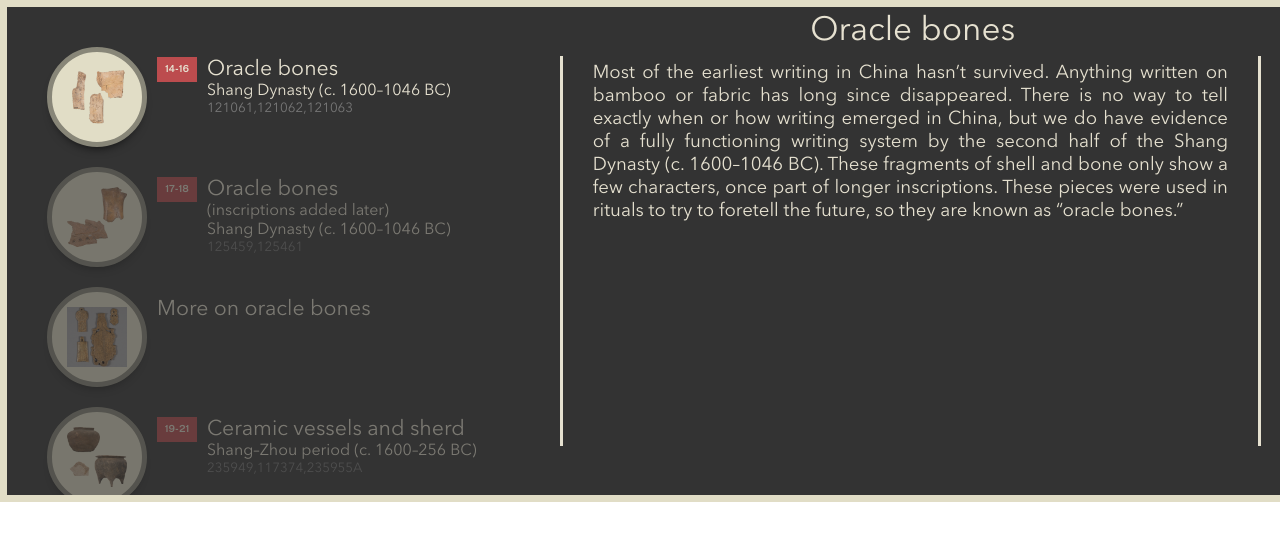
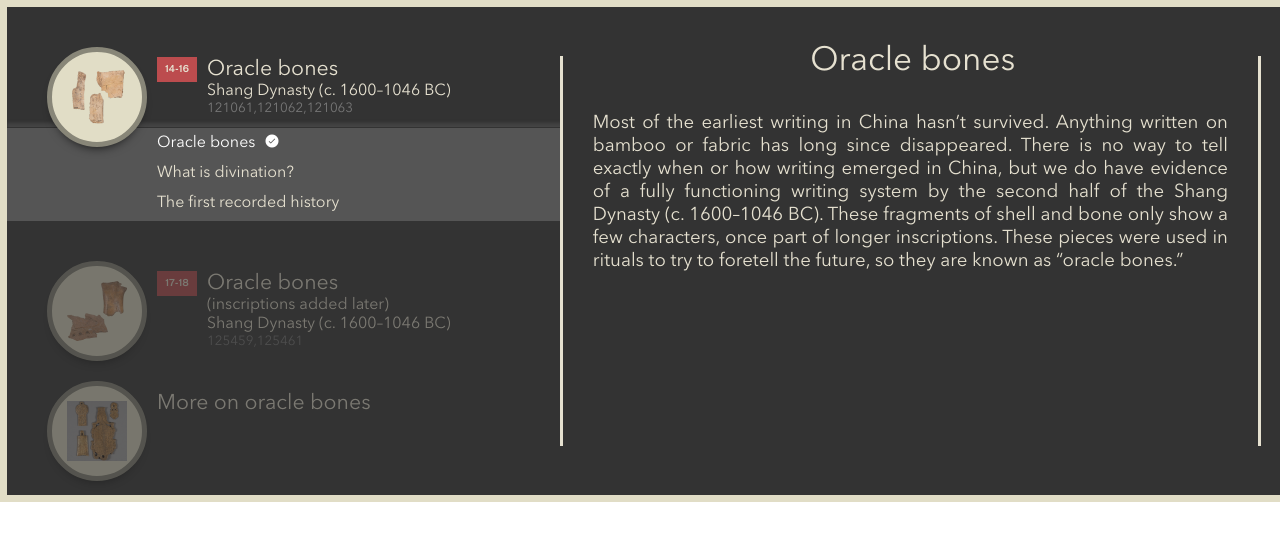
Before and after one commit to Amartya/museum-trail, a Django app: page /bigquestion/ in a window 1280 px wide; the page is wider, and only the part inside the window is pictured. Shown: the top 538 px of that part. Run offline with Django 3.2, Linux system fonts and the light colour scheme; data comes from the database, SQL or seed files in the repository; some web fonts are replaced; grey boxes are pictures that could not be loaded.

Commit message:
minor edits to detail column

```diff
--- a/digitalrail/static/digitalrail/attractscreen/css/bigquestion.css
+++ b/digitalrail/static/digitalrail/attractscreen/css/bigquestion.css
@@ -223,21 +223,18 @@ body {
   overflow-y: scroll;
   font-size: 14pt;
   padding: 30px 30px 0px 30px; }
-  #detail-col #detail-header {
-    position: fixed;
+  #detail-col .detail-header {
     background-color: #333333;
-    top: 7px;
     height: 50px;
     width: 640px;
     margin-bottom: 20px;
     font-size: 25pt;
     line-height: 50px;
     text-align: center; }
-  #detail-col #detail-text {
+  #detail-col .detail-text {
     margin-top: 25px;
     height: 385px;
-    overflow-x: hidden;
-    overflow-y: scroll; }
+    overflow-x: hidden; }
 
 #media-col {
   position: relative;
--- a/digitalrail/static/digitalrail/attractscreen/css/scss/bigquestion.scss
+++ b/digitalrail/static/digitalrail/attractscreen/css/scss/bigquestion.scss
@@ -302,7 +302,6 @@ body {
   }
 }
 
-
 #artifacts-col:after {
   @include semi-border();
   right: 0;
@@ -314,10 +313,8 @@ body {
   font-size: 14pt;
   padding: 30px 30px 0px 30px;
 
-  #detail-header{
-    position: fixed;
+  .detail-header{
     background-color: $background-color;
-    top: 7px;
     height: 50px;
     width: 640px;
     margin-bottom: 20px;
@@ -326,11 +323,10 @@ body {
     @include center-align(50px);
   }
 
-  #detail-text{
+  .detail-text{
     margin-top: 25px;
     height: 385px;
     overflow-x: hidden;
-    overflow-y: scroll;
   }
 }
 
--- a/digitalrail/templates/digitalrail/attractscreen/bigquestion.html
+++ b/digitalrail/templates/digitalrail/attractscreen/bigquestion.html
@@ -90,21 +90,10 @@
             </div>
             <!-- column2-->
             <div class="column" id="detail-col">
-                <div id="detail-header">
-                    Oracle Bones
+                <div class="detail-story-wrapper">
+                    <div class="detail-header"></div>
+                    <div class="detail-text"></div>
                 </div>
-                <div id="detail-text">
-                    Lorem ipsum dolor sit amet, consectetur adipiscing elit. Integer nec odio. Praesent libero. Sed cursus ante dapibus diam. Sed nisi. Nulla quis sem at nibh elementum imperdiet. Duis sagittis ipsum. Praesent mauris. Fusce nec tellus sed augue semper porta. Mauris massa. Vestibulum lacinia arcu eget nulla. Class aptent taciti sociosqu ad litora torquent per conubia nostra, per inceptos himenaeos.
-<br>
-Curabitur sodales ligula in libero. Sed dignissim lacinia nunc. Curabitur tortor. Pellentesque nibh. Aenean quam. In scelerisque sem at dolor. Maecenas mattis. Sed convallis tristique sem. Proin ut ligula vel nunc egestas porttitor. Morbi lectus risus, iaculis vel, suscipit quis, luctus non, massa. Fusce ac turpis quis ligula lacinia aliquet. Mauris ipsum. Nulla metus metus, ullamcorper vel, tincidunt sed, euismod in, nibh.
-<br>
-Quisque volutpat condimentum velit. Class aptent taciti sociosqu ad litora torquent per conubia nostra, per inceptos himenaeos. Nam nec ante. Sed lacinia, urna non tincidunt mattis, tortor neque adipiscing diam, a cursus ipsum ante quis turpis. Nulla facilisi. Ut fringilla. Suspendisse potenti. Nunc feugiat mi a tellus consequat imperdiet. Vestibulum sapien. Proin quam. Etiam ultrices.
-<br>
-Suspendisse in justo eu magna luctus suscipit. Sed lectus. Integer euismod lacus luctus magna. Quisque cursus, metus vitae pharetra auctor, sem massa mattis sem, at interdum magna augue eget diam. Vestibulum ante ipsum primis in faucibus orci luctus et ultrices posuere cubilia Curae; Morbi lacinia molestie dui. Praesent blandit dolor. Sed non quam. In vel mi sit amet augue congue elementum. Morbi in ipsum sit amet pede facilisis laoreet. Donec lacus nunc, viverra nec, blandit vel, egestas et, augue. Vestibulum tincidunt malesuada tellus.
-<br>
-Ut ultrices ultrices enim. Curabitur sit amet mauris. Morbi in dui quis est pulvinar ullamcorper. Nulla facilisi. Integer lacinia sollicitudin massa. Cras metus. Sed aliquet risus a tortor. Integer id quam. Morbi mi. Quisque nisl felis, venenatis tristique, dignissim in, ultrices sit amet, augue. Proin sodales libero eget ante.
-                </div>
-
             </div>
             <!-- column3-->
             <div class="column" id="media-col">
@@ -198,9 +187,10 @@ Ut ultrices ultrices enim. Curabitur sit amet mauris. Morbi in dui quis est pulv
 
                       if(index == 0){
                         var stories = objectData['stories'];
+
                         if(stories.length > 0){
-                            $('#detail-header').text(stories[0]['label']);
-                            $('#detail-text').text(stories[0]['content']);
+                            $('.detail-header').text(stories[0]['label']);
+                            $('.detail-text').text(stories[0]['content']);
                         }
                       }
                   }
@@ -210,9 +200,25 @@ Ut ultrices ultrices enim. Curabitur sit amet mauris. Morbi in dui quis est pulv
               {#$.getJSON(jsonPath + railName + "_" + val + ".json", function(objectData) {#}
 
               //select the first artifact by default
-              $('#artifacts-col').find('.artifact').first().addClass('selected');
+              var firstArtifactId = '#' + $('#artifacts-col').find('.artifact').first().attr('id');
+              var firstSubQuestionWrapperId = '#' + 'sub-question-wrapper-' + firstArtifactId.split('-')[1];
+              var firstSubQuestionId = '#' + firstArtifactId.split('-')[1] + '-item-0';
+
+              selectArtifactAndStory(firstArtifactId, firstSubQuestionWrapperId, firstSubQuestionId);
           });
         });
+
+        function selectArtifactAndStory(artifactId, subQuestionWrapperID, subQuestionId){
+            console.log(artifactId, subQuestionWrapperID, subQuestionId);
+            if($(subQuestionWrapperID).css('display') == "none"){
+                $('.sub-question-wrapper').slideUp(400);
+                $(subQuestionWrapperID).slideDown(400);
+            }
+
+            $(artifactId).addClass('selected');
+            $(subQuestionId).addClass('selected');
+            $(subQuestionId).find('i').fadeIn(400);
+        }
 
         //-------------------------------------------------------------------
         // Sets the case number (e.g. 16-17, 18-19) for each artifact in col1
@@ -286,8 +292,6 @@ Ut ultrices ultrices enim. Curabitur sit amet mauris. Morbi in dui quis est pulv
 
             $(this).addClass('selected');
             showSelectedLabelIcon($(this));
-
-            console.log($(this));
         });
 
         //-------------------------------------------------------------------
@@ -333,7 +337,6 @@ Ut ultrices ultrices enim. Curabitur sit amet mauris. Morbi in dui quis est pulv
             var firstSubQuestionItem = '#' + collectionNum.toString() + '-item-0';
             var subQuestionWrapper = $('#sub-question-wrapper-' + collectionNum);
 
-            console.log($(firstSubQuestionItem));
             $('.sub-question-item').removeClass('selected');
             $('.sub-question-item').find('i').fadeOut(0);
             subQuestionWrapper.find(firstSubQuestionItem).addClass('selected');
@@ -360,24 +363,6 @@ Ut ultrices ultrices enim. Curabitur sit amet mauris. Morbi in dui quis est pulv
                 selectedItem.addClass('selected');
             });
         });
-
-        //-------------------------------------------------------------------
-        // Callback to set detail screen contents from popover
-        //-------------------------------------------------------------------
-        $('.page').on('click', '.info-item', function(){
-            $("#info-menu-wrapper").fadeOut(400);
-            $('#mask').fadeOut(400);
-
-            //TODO add code to change detail column dynamically
-            $('#detail-header').text($(this).text());
-        });
-
-        $('#screen').on('click', '#mask', function(){
-            $('#mask').fadeOut(400);
-            $("#info-menu-wrapper").fadeOut(400);
-        });
-
-
     });
 
 </script>
```
